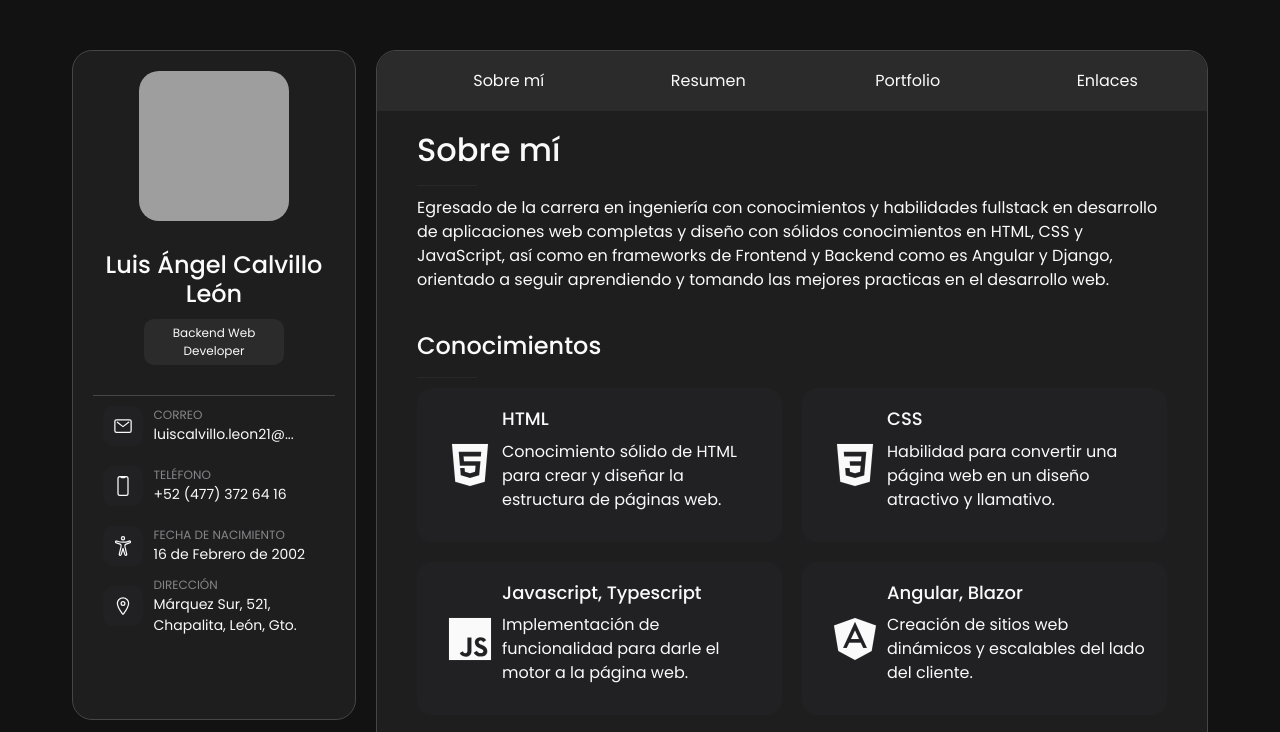
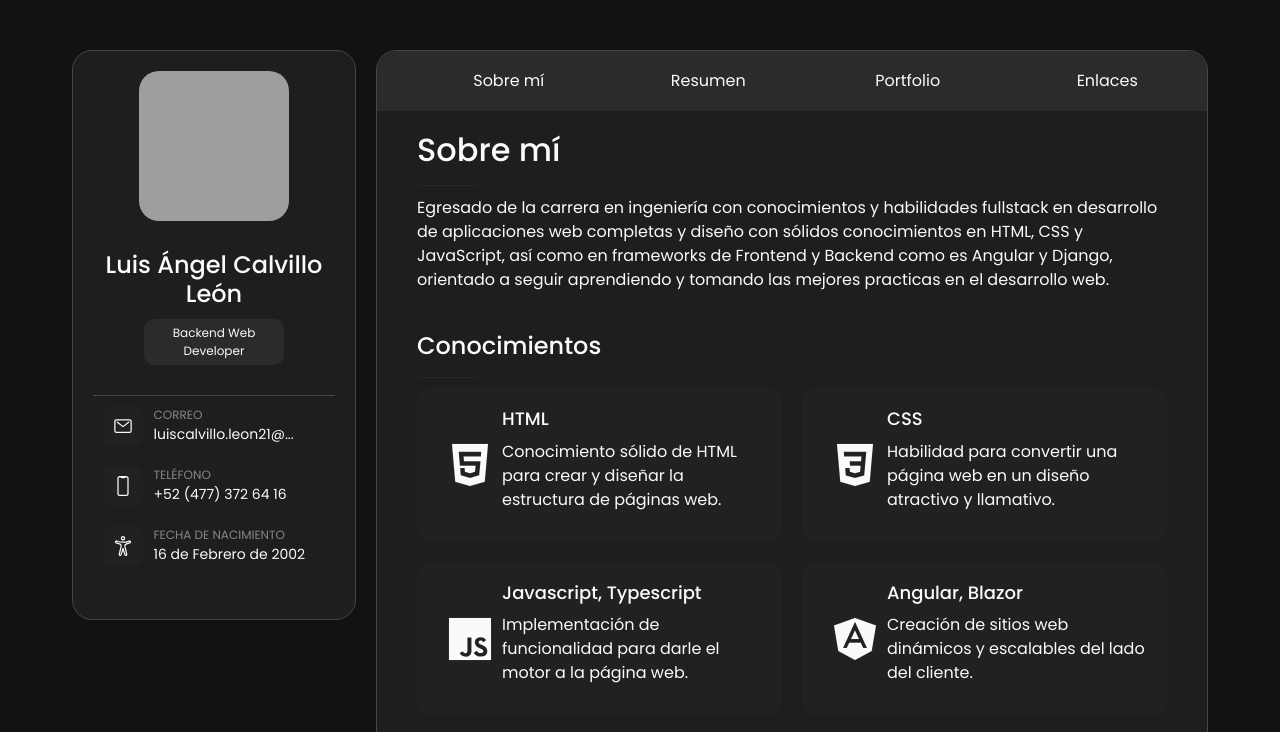
Before and after one commit to LuisLeon10/Portfolio-v2, a plain HTML site: page index.html in a window 1280 px wide. Shown: the top 732 px of the page. Drawn offline with nearby package versions, Linux system fonts and the light colour scheme; grey boxes are pictures that could not be loaded.

Commit message:
Se modificó errores de diseño - v1.6

```diff
--- a/assets/css/style.css
+++ b/assets/css/style.css
@@ -56,7 +56,7 @@ span {
 }
 .aside-info {
 	width: 25%;
-	max-height: 670px;
+	max-height: 570px;
 	border: 1px solid var(--border-div);
 	border-radius: 20px;
 	margin-right: 20px;
--- a/index.html
+++ b/index.html
@@ -85,19 +85,6 @@
 							</p>
 						</div>
 					</div>
-					<div class="personal-info-item responsive-off">
-						<div class="personal-info-item-icon">
-							<div>
-								<ion-icon name="location-outline"></ion-icon>
-							</div>
-						</div>
-						<div class="personal-info-item-data">
-							<p class="personal-info-item-data-title">DIRECCIÓN</p>
-							<p class="personal-info-item-data-content">
-								Márquez Sur, 521, Chapalita, León, Gto.
-							</p>
-						</div>
-					</div>
 				</div>
 			</section>
 
@@ -177,19 +164,6 @@
 										</p>
 										<p class="personal-info-item-data-content">
 											16 de Febrero de 2002
-										</p>
-									</div>
-								</div>
-								<div class="personal-info-item">
-									<div class="personal-info-item-icon">
-										<div>
-											<ion-icon name="location-outline"></ion-icon>
-										</div>
-									</div>
-									<div class="personal-info-item-data">
-										<p class="personal-info-item-data-title">DIRECCIÓN</p>
-										<p class="personal-info-item-data-content">
-											Márquez Sur, 521, Chapalita, León, Gto.
 										</p>
 									</div>
 								</div>
```
